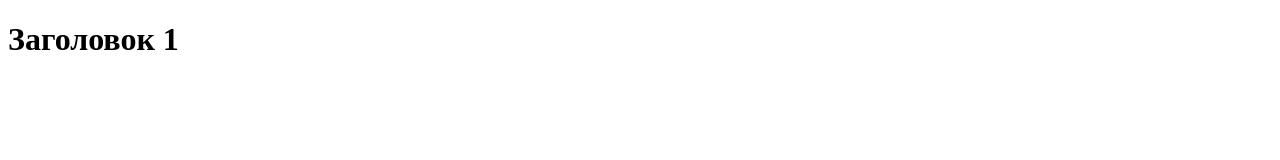
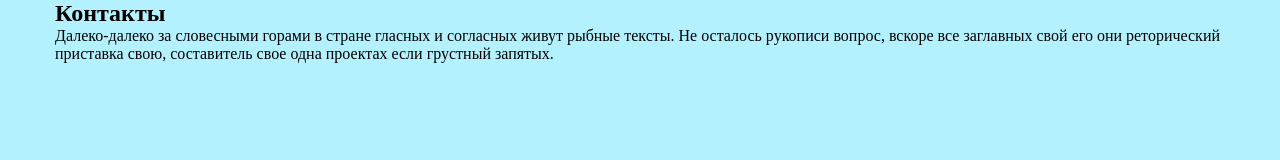
Before and after one commit to demon166/lesson-git, a plain HTML site: page index.html in a window 1280 px wide. Drawn offline with Linux system fonts and the light colour scheme.

Commit message:
Создал раздел  Контакты

```diff
--- /dev/null
+++ b/assets/css/style.css
@@ -0,0 +1,14 @@
+*{
+    box-sizing: border-box;
+    padding: 0;
+    margin: 0;
+}
+
+section{
+    width: 1170px;
+    margin: 0 auto;
+}
+
+body{
+    background-color: #b4f1ff;
+}
--- a/index.html
+++ b/index.html
@@ -5,8 +5,12 @@
     <meta http-equiv="X-UA-Compatible" content="IE=edge">
     <meta name="viewport" content="width=device-width, initial-scale=1.0">
     <title>Document</title>
+    <link rel="stylesheet" href="assets/css/style.css">
 </head>
 <body>
-    <h1>Заголовок 1</h1>
+    <section>
+        <h1>Контакты</h1>
+        <p>Далеко-далеко за словесными горами в стране гласных и согласных живут рыбные тексты. Не осталось рукописи вопрос, вскоре все заглавных свой его они реторический приставка свою, составитель свое одна проектах если грустный запятых.</p>
+    </section>
 </body>
 </html>
```
